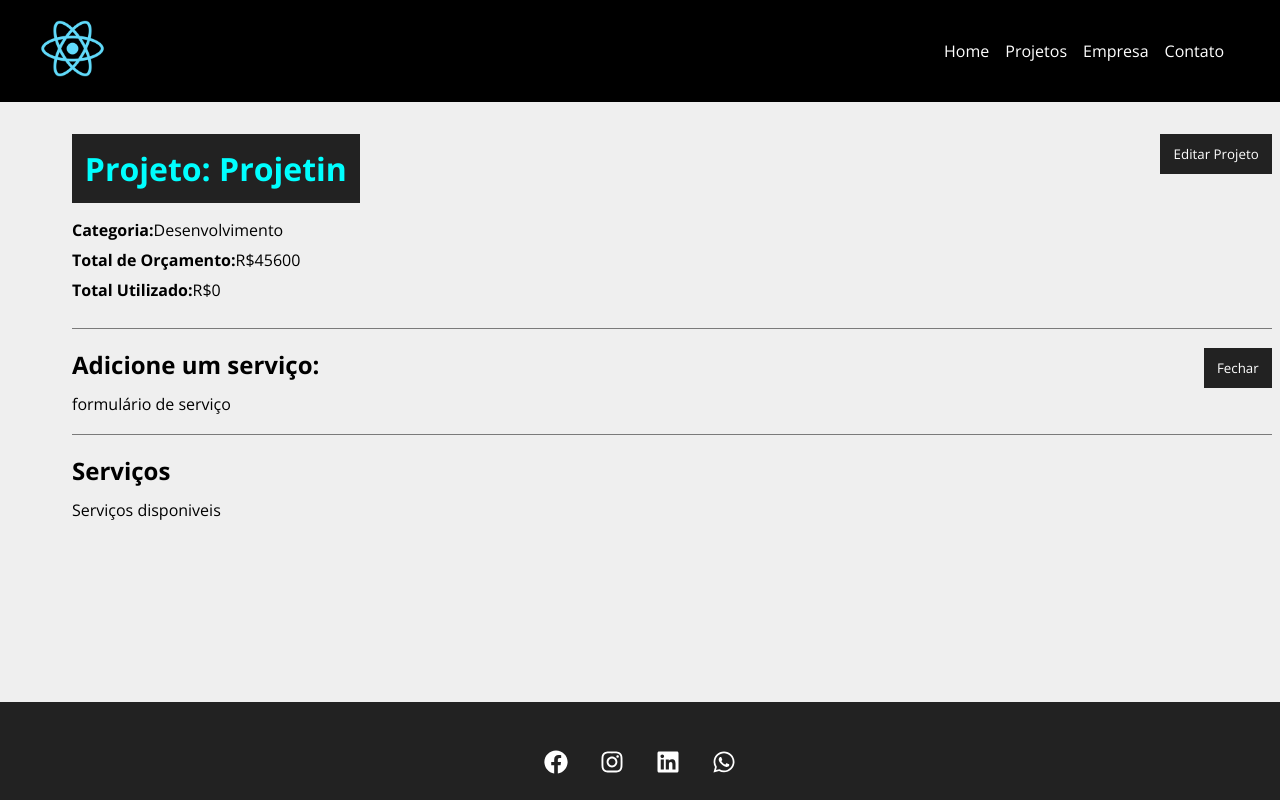
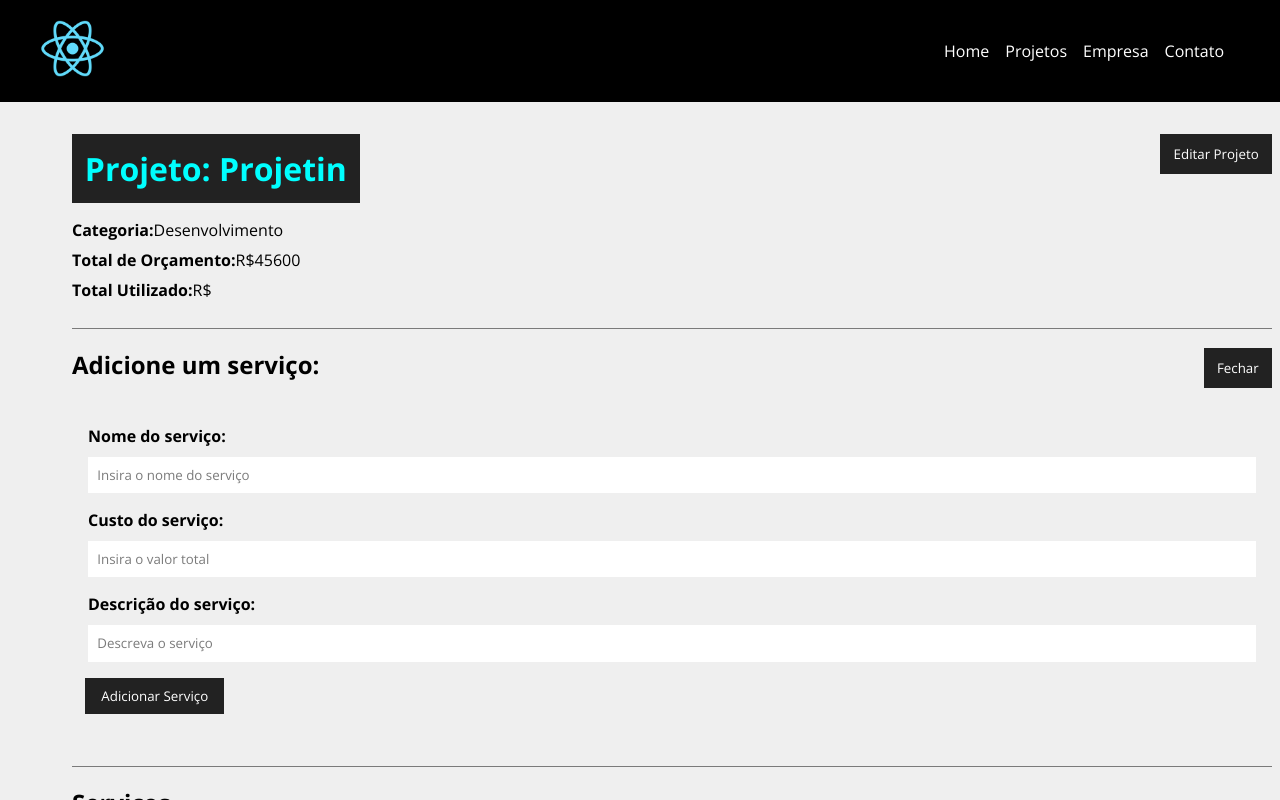
Before and after one commit to kamalcwb/Projetando, a React (Create React App) app in the folder myapp/: page /project/6 in a window 1280 px wide. Both pictures are taken after a click on the button "Adicionar Serviço". Shown: the top 800 px of the page. Built offline with nearby package versions, Linux system fonts and the light colour scheme; data requests are answered from the project's data file; a web font is replaced by a local one.

Commit message:
implementando serviços

```diff
--- a/myapp/db.json
+++ b/myapp/db.json
@@ -7,8 +7,13 @@
         "id": "2",
         "name": "Desenvolvimento"
       },
-      "cost": 0,
-      "services": [],
+      "cost": null,
+      "services": [
+        {
+          "": "servico isso aqui",
+          "id": "86ddc1d2-dee2-4b91-afcf-bdf8530ddf21"
+        }
+      ],
       "id": 6
     },
     {
@@ -18,8 +23,33 @@
         "id": "3",
         "name": "Design"
       },
-      "cost": 0,
-      "services": [],
+      "cost": null,
+      "services": [
+        {
+          "": "elojob pro gold",
+          "id": "9dad8e01-49fd-4f87-aebf-d994ed4a756f"
+        },
+        {
+          "": "elojob pro gold",
+          "id": "37d2bfe0-348b-4866-bdb6-732ff7c5ba0b"
+        },
+        {
+          "": "elojob pro gold",
+          "id": "37d2bfe0-348b-4866-bdb6-732ff7c5ba0b"
+        },
+        {
+          "": "elojob pro gold",
+          "id": "37d2bfe0-348b-4866-bdb6-732ff7c5ba0b"
+        },
+        {
+          "": "elojob",
+          "id": "90b1f86c-79f6-4c5a-86a7-23d58f30d031"
+        },
+        {
+          "": "sdfsdf",
+          "id": "53041aa8-9cb4-4970-9906-a61ca60daaac"
+        }
+      ],
       "id": 7
     }
   ],
--- /dev/null
+++ b/myapp/src/components/form/ServiceForm.jsx
@@ -0,0 +1,53 @@
+import React from 'react'
+import { useState } from 'react'
+
+import styles from '../project/ProjectForm.module.css'
+import Input from './Input'
+import SubmitButton from './SubmitButton'
+
+const ServiceForm = ({ handleSubmit, btnText, projectData }) => {
+
+    const [service, setService] = useState({})
+
+    const submit = (e) => {
+        e.preventDefault()
+        projectData.services.push(service)
+        handleSubmit(projectData)
+
+    }
+
+    const handleChange = (e) => {
+        setService({ ...service, [e.target.name]: e.target.value })
+    }
+
+    return (
+        <form onSubmit={submit} className={styles.form}>
+            <Input
+                type="text"
+                text="Nome do serviço"
+                nome="name"
+                placeholder="Insira o nome do serviço"
+                handleOnChange={handleChange}
+            />
+
+            <Input
+                type="number"
+                text="Custo do serviço"
+                nome="cost"
+                placeholder="Insira o valor total"
+                handleOnChange={handleChange}
+            />
+
+            <Input
+                type="text"
+                text="Descrição do serviço"
+                nome="description"
+                placeholder="Descreva o serviço"
+                handleOnChange={handleChange}
+            />
+            <SubmitButton text={btnText} />
+        </form>
+    )
+}
+
+export default ServiceForm
--- a/myapp/src/pages/Project.jsx
+++ b/myapp/src/pages/Project.jsx
@@ -1,11 +1,15 @@
 import React from 'react'
 import { useState, useEffect } from 'react'
 import { useParams } from 'react-router-dom'
+import { parse, v4 as uuidv4 } from 'uuid'
+
+
 import styles from './Project.module.css'
 
 import Loading from '../components/layout/Loading'
 import Container from '../components/layout/Container'
 import Message from '../components/layout/Message'
+import ServiceForm from '../components/form/ServiceForm'
 
 import ProjectForm from '../components/project/ProjectForm'
 
@@ -34,6 +38,36 @@ const Project = () => {
         }, 500)
     }, [id])
 
+    function createService(project) {
+        setMessage('')
+        const lastService = project.services[project.services.length - 1]
+
+        lastService.id = uuidv4()
+
+        const lasteServiceCost = lastService.cost
+
+        const newCost = parseFloat(project.cost) + parseFloat(lasteServiceCost)
+
+        if (newCost > parseFloat(project.budget)) {
+            setMessage('Orçamento ultrapassado')
+            setType('error')
+            project.services.pop()
+            return false
+        }
+        project.cost = newCost
+
+        fetch(`http://localhost:5000/projects/${project.id}`, {
+            method: 'PATCH',
+            headers: {
+                'Content-Type': 'application/json'
+            },
+            body: JSON.stringify(project)
+        })
+            .then((resp) => resp.json())
+            .then((data) => { })
+            .catch((err) => console.log(err))
+    }
+
     const toggleProjectForm = () => {
         setShowProjectForm(!showProjectForm)
     }
@@ -49,6 +83,7 @@ const Project = () => {
             setType('error')
             return (false)
         }
+
 
         fetch(`http://localhost:5000/projects/${project.id}`, {
             method: 'PATCH',
@@ -105,9 +140,13 @@ const Project = () => {
                             {!showServiceForm ? 'Adicionar Serviço' : 'Fechar'}
                         </button>
                         <div className={styles.project_info}>
-                            {showServiceForm && <div>formulário de serviço</div>
-
-                            }
+                            {showServiceForm && (
+                                <ServiceForm
+                                    handleSubmit={createService}
+                                    btnText="Adicionar Serviço"
+                                    projectData={project}
+                                />
+                            )}
                         </div>
                     </div>
                     <h2>Serviços</h2>
```
